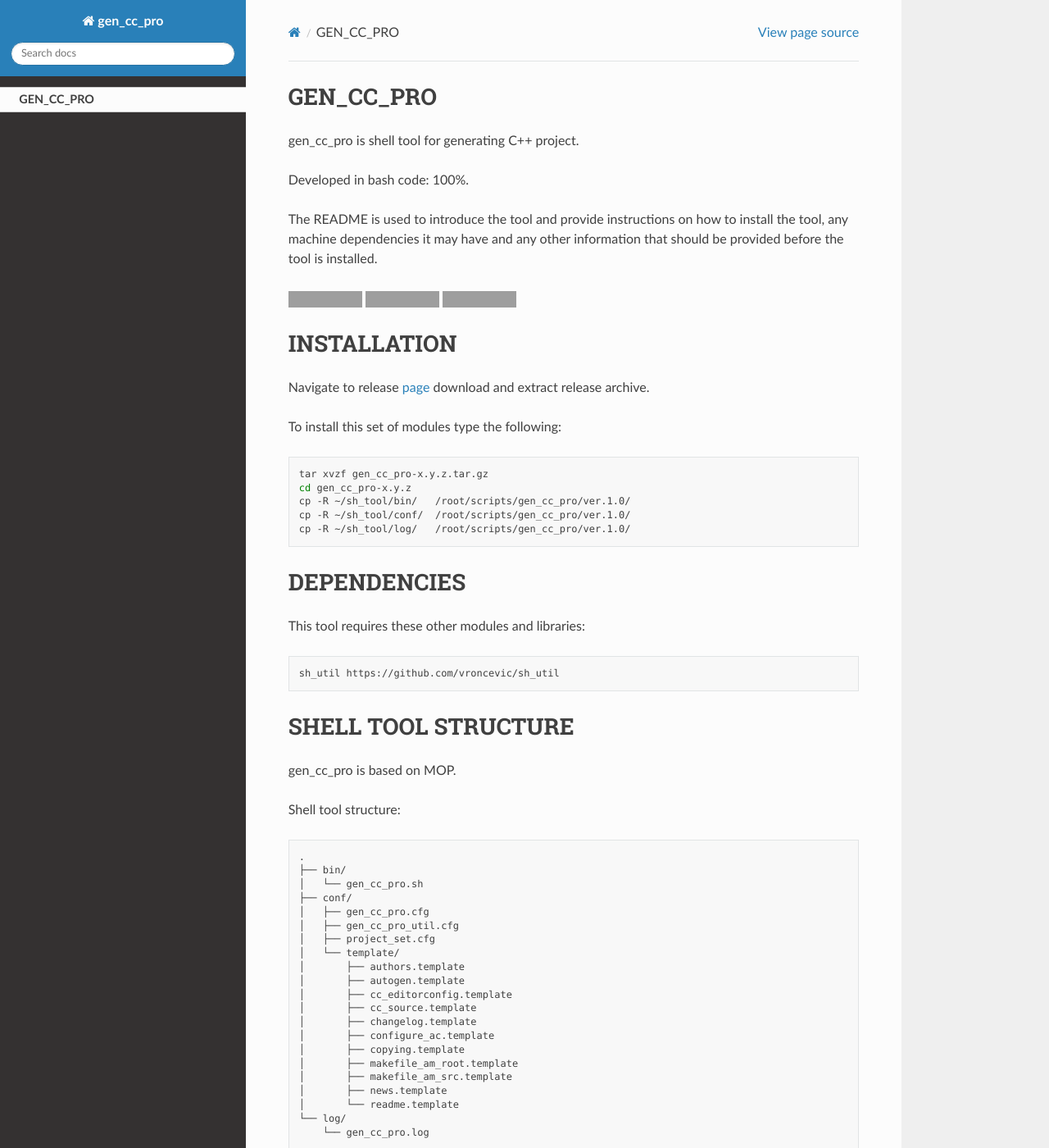
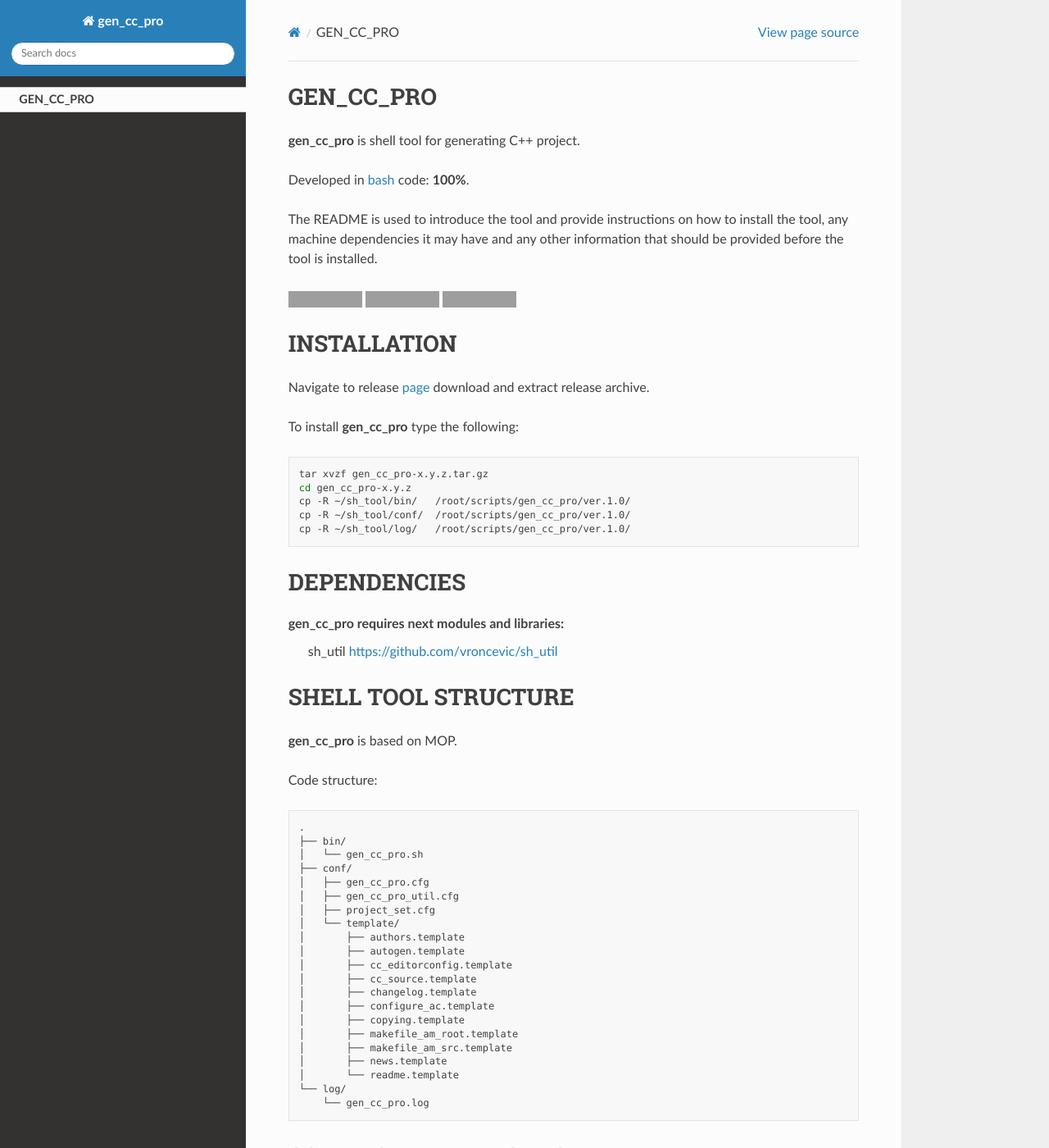
Before and after one commit to vroncevic/gen_cc_pro, a Sphinx documentation site: the page built from docs/source/index.rst, in a window 1280 px wide and 1400 px high. Shown: the whole window at 82% size. Built offline with Sphinx 7.4.7 and the Read the Docs theme 2.0.0, drawn with Linux system fonts in a browser that asks for light colours; some of the changed text lies outside the part shown; grey boxes are pictures that could not be loaded.

Commit message:
[gen_cc_pro] Updated Dockerfile, docs

```diff
--- a/docs/source/index.rst
+++ b/docs/source/index.rst
@@ -6,10 +6,9 @@
 
  self
 
+**gen_cc_pro** is shell tool for generating C++ project.
 
-gen_cc_pro is shell tool for generating C++ project.
-
-Developed in bash code: 100%.
+Developed in `bash <https://en.wikipedia.org/wiki/Bash_(Unix_shell)>`_ code: **100%**.
 
 The README is used to introduce the tool and provide instructions on
 how to install the tool, any machine dependencies it may have and any
@@ -28,11 +27,12 @@
 
 INSTALLATION
 -------------
+
 Navigate to release `page`_ download and extract release archive.
 
 .. _page: https://github.com/vroncevic/gen_cc_pro/releases
 
-To install this set of modules type the following:
+To install **gen_cc_pro** type the following:
 
 .. code-block:: bash
 
@@ -44,17 +44,16 @@
 
 DEPENDENCIES
 -------------
-This tool requires these other modules and libraries:
 
-.. code-block:: bash
-
-   sh_util https://github.com/vroncevic/sh_util
+**gen_cc_pro** requires next modules and libraries:
+    sh_util `https://github.com/vroncevic/sh_util <https://github.com/vroncevic/sh_util>`_
 
 SHELL TOOL STRUCTURE
 ---------------------
-gen_cc_pro is based on MOP.
 
-Shell tool structure:
+**gen_cc_pro** is based on MOP.
+
+Code structure:
 
 .. code-block:: bash
 
@@ -91,7 +90,7 @@
 .. |License: Apache 2.0| image:: https://img.shields.io/badge/License-Apache%202.0-blue.svg
    :target: https://opensource.org/licenses/Apache-2.0
 
-Copyright (C) 2018 by https://vroncevic.github.io/gen_cc_pro
+Copyright (C) 2017 by `vroncevic.github.io/gen_cc_pro <https://vroncevic.github.io/gen_cc_pro>`_
 
 This tool is free software; you can redistribute it and/or modify it
 under the same terms as Bash itself, either Bash version 4.2.47 or,
```
Also changed, not shown: README.md (+16 -17 lines), 6 other files.
